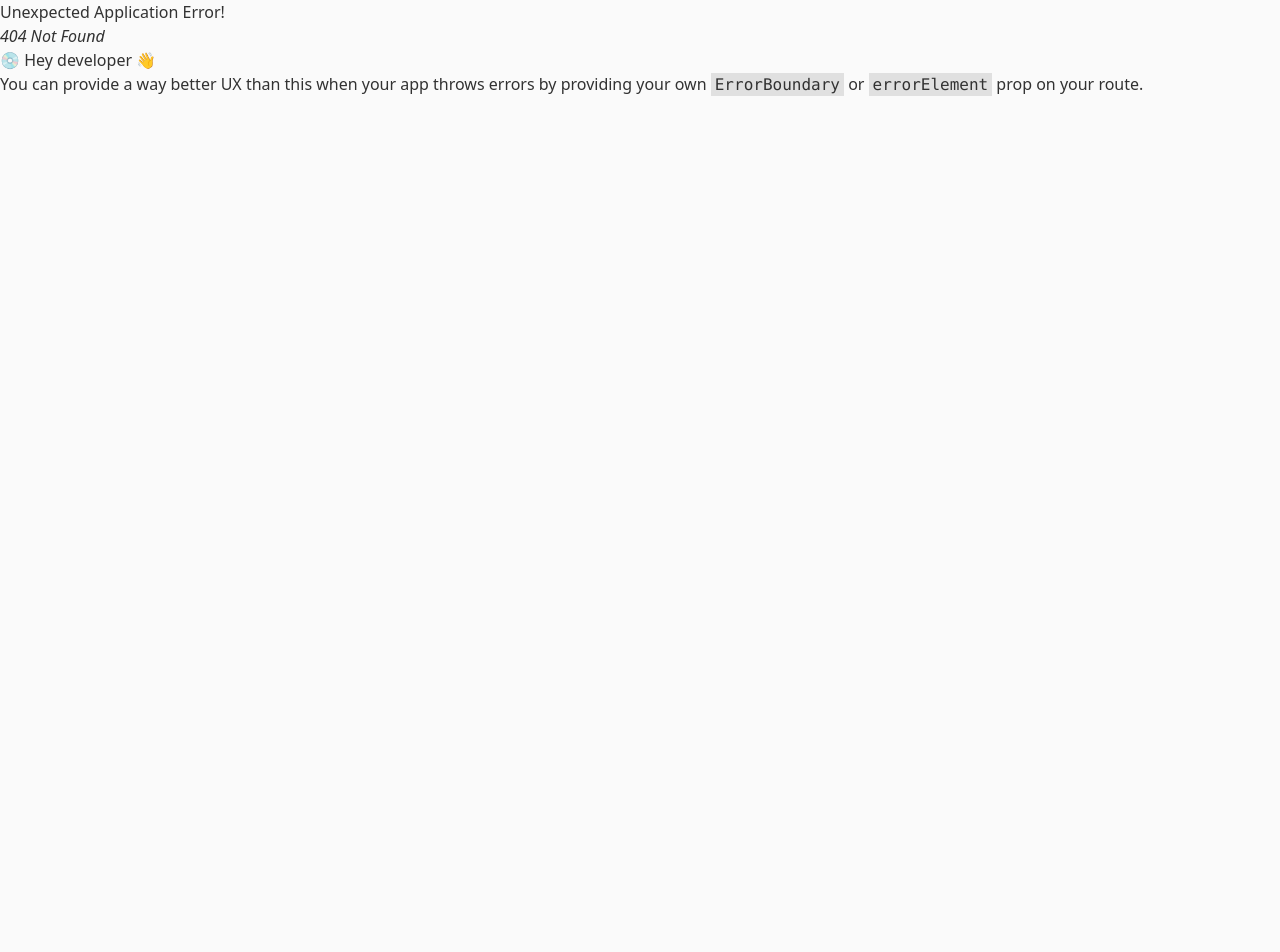
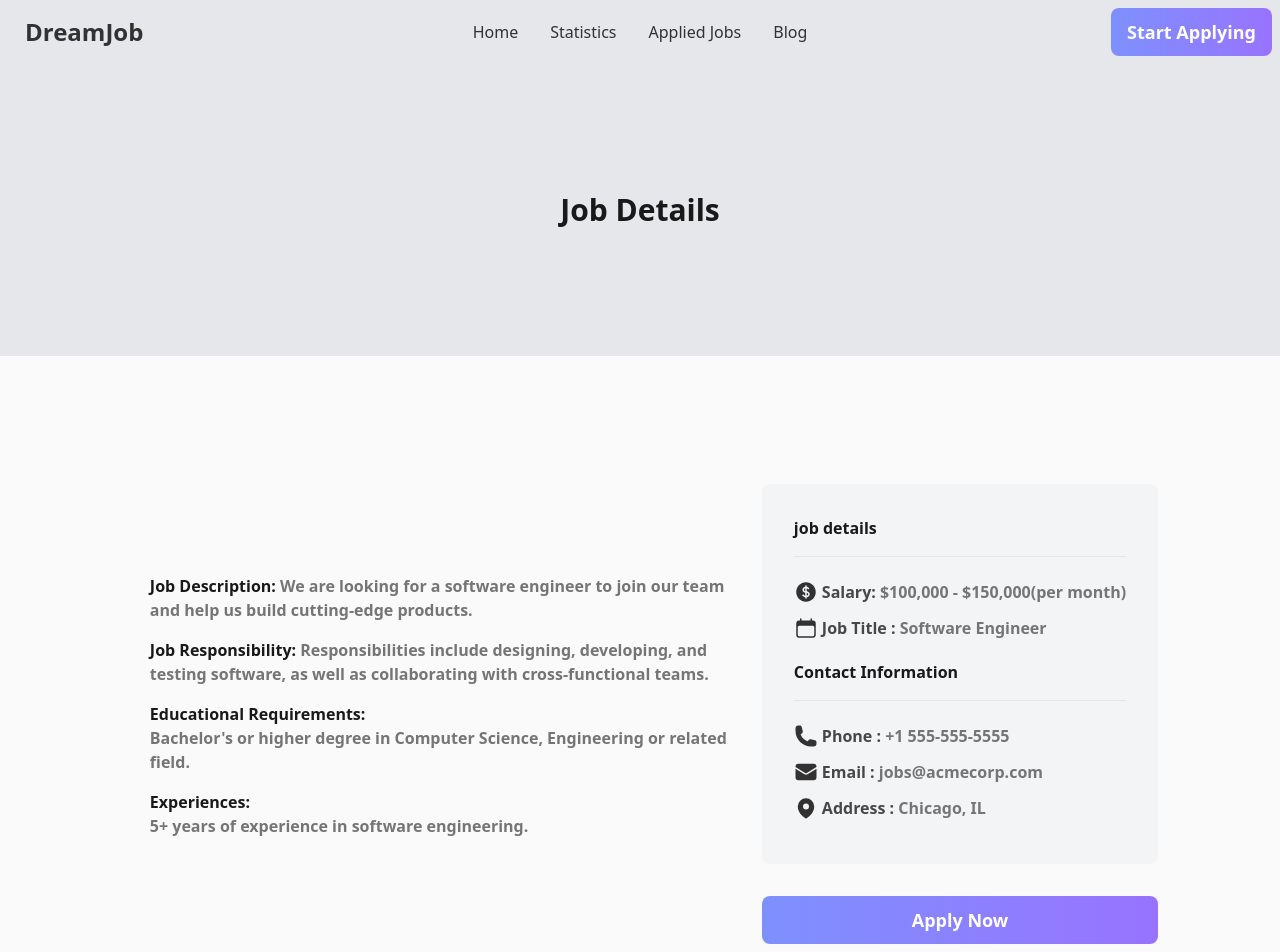
Before and after one commit to Ashik465/dream-job-react, a React (Vite) app: page /job/1 in a window 1280 px wide. Before the commit this address had no page. Shown: the top 952 px of the page. Before the commit the page ends 800 px from the top, so only its background shows below. Built offline with nearby package versions, Linux system fonts and the light colour scheme.

Commit message:
job-details-done

```diff
--- a/public/jobs.json
+++ b/public/jobs.json
@@ -12,10 +12,10 @@
         "job_responsibility": "Responsibilities include designing, developing, and testing software, as well as collaborating with cross-functional teams.",
         "educational_requirements": "Bachelor's or higher degree in Computer Science, Engineering or related field.",
         "experiences": "5+ years of experience in software engineering.",
-        "contact_information": {
+
           "phone": "+1 555-555-5555",
           "email": "jobs@acmecorp.com"
-        }
+
       },
 
       {
@@ -31,10 +31,10 @@
         "job_responsibility": "Responsibilities include defining and executing on the product road map, collaborating with cross-functional teams, and analyzing data to inform decisions.",
         "educational_requirements": "Bachelor's or higher degree in business, engineering, or related field.",
         "experiences": "5+ years of experience in product management or related field.",
-        "contact_information": {
+
           "phone": "+1 555-555-5555",
           "email": "jobs@xyzinc.com"
-        }
+
       },
 
       {
@@ -50,10 +50,10 @@
         "job_responsibility": "Responsibilities include developing and executing on marketing strategies, managing campaigns, and collaborating with cross-functional teams.",
         "educational_requirements": "Bachelor's or higher degree in marketing, business, or related field.",
         "experiences": "5+ years of experience in marketing or related field.",
-        "contact_information": {
+
           "phone": "+1 555-555-5555",
           "email": "jobs@abccorp.com"
-        }
+
       },
 
       {
@@ -69,10 +69,10 @@
         "job_responsibility": "Responsibilities include assisting with marketing campaigns, managing social media accounts, and coordinating events.",
         "educational_requirements": "Bachelor's degree in marketing, communications, or related field.",
         "experiences": "1+ years of experience in marketing or related field.",
-        "contact_information": {
+
           "phone": "+1 555-555-5555",
           "email": "jobs@abcmarketing.com"
-        }
+
       },
 
 
@@ -89,10 +89,10 @@
         "job_responsibility": "Responsibilities include identifying and pursuing new sales opportunities, maintaining customer relationships, and achieving sales targets.",
         "educational_requirements": "Bachelor's degree in business, marketing, or related field.",
         "experiences": "2+ years of experience in sales or related field.",
-        "contact_information": {
+
           "phone": "+1 555-555-5555",
           "email": "jobs@xyzcorp.com"
-        }
+
       },
 
 
@@ -109,10 +109,10 @@
         "job_responsibility": "Responsibilities include designing and developing website and web applications, testing and debugging code, and collaborating with cross-functional teams.",
         "educational_requirements": "Bachelor's degree in computer science, engineering, or related field.",
         "experiences": "3+ years of experience in web development or related field.",
-        "contact_information": {
+
           "phone": "+1 555-555-5555",
           "email": "jobs@webco.com"
-        }
+
       }
 
 ]
--- a/src/components/Job/Job.jsx
+++ b/src/components/Job/Job.jsx
@@ -1,10 +1,12 @@
 import React from "react";
 import { MapPinIcon, CurrencyDollarIcon } from "@heroicons/react/24/solid";
+import { useNavigate } from "react-router-dom";
 
 const Job = ({ job }) => {
 //   console.log(job);
 
   const {
+    id,
     company_logo,
     job_title,
     company_name,
@@ -13,6 +15,8 @@ const Job = ({ job }) => {
     fulltime_or_part_time,
     salary,
   } = job;
+
+  const navigate =useNavigate()
   return (
     <div className="shadow-2xl p-10">
       <img className="mb-6" src={company_logo} alt="" />
@@ -36,11 +40,11 @@ const Job = ({ job }) => {
         <p>Salary: {salary}</p>
       </div>
 
-      <a
+      <button onClick={()=>navigate(`/job/${id}`)}
         className="btn-main"
       >
         View  Details
-      </a>
+      </button>
     </div>
   );
 };
--- /dev/null
+++ b/src/components/JobDetails/JobDetails.jsx
@@ -0,0 +1,112 @@
+import React, { useEffect, useState } from "react";
+import { useParams } from "react-router-dom";
+import Header from "../Header/Header";
+import { CalendarIcon, CurrencyDollarIcon,MapPinIcon,PhoneIcon,EnvelopeIcon } from "@heroicons/react/24/solid";
+
+const JobDetails = () => {
+  const dynamic = useParams();
+  const jobId = dynamic.id;
+//   console.log(jobId);
+  const [jobData, setJobData] = useState([]);
+  const [jobDetails, setJobDetails] = useState({});
+
+  useEffect(() => {
+    fetch("/jobs.json")
+      .then((res) => res.json())
+      .then((data) =>{
+        setJobData(data);
+        const jobDetail = data.find((job) => job.id == jobId);
+        setJobDetails(jobDetail);
+    });
+  }, []);
+
+//   console.log(jobData);
+    // console.log(jobDetails.job_description);
+
+  const { job_description ,job_responsibility,educational_requirements , experiences,salary ,job_title,phone,email,location  } = jobDetails;
+
+
+
+
+
+
+
+  return (
+    <>
+           <Header>
+
+              <h1 className=" font-bold text-3xl my-32 pb-32 text-[#1A1919] text-center">Job Details </h1>
+
+
+           </Header>
+
+            <div className=" mx-auto container flex flex-col md:flex-row   items-center  justify-center mb-32">
+
+               <div className="p-7 md:w-[50%]">
+                 <h1 className="text-[#1A1919] font-bold mb-4">Job Description: <span className="text-[#757575]"> {job_description}</span> </h1>
+
+                 <h1 className="text-[#1A1919] font-bold mb-4">Job Responsibility: <span className="text-[#757575]"> {job_responsibility}</span> </h1>
+
+                 <h1 className="text-[#1A1919] font-bold mb-4">Educational Requirements: <br /> <span className="text-[#757575] my-2"> {educational_requirements}</span> </h1>
+
+                 <h1 className="text-[#1A1919] font-bold mb-4">Experiences: <br /> <span className="text-[#757575] my-2"> {experiences}</span> </h1>
+
+               </div>
+{/* job details start  */}
+               <div>
+                <div className="bg-gray-100 p-8 rounded-lg w-[100%]">
+
+
+                        <h1 className=" font-bold text-[#1A1919] mb-4  ">job details</h1>
+                    <div className="h-6 w-full  "><hr /></div>
+
+
+
+                    <div className="flex items-center  mb-3 ">
+
+                    <CurrencyDollarIcon className="mr-1  h-6 w-6 " />
+                    <h1 className=" font-bold text-[#474747]">Salary: <span className="text-[#757575] ">{salary}(per month)</span></h1>
+                    </div>
+
+                    <div className="flex items-center  mb-5 ">
+
+                    <CalendarIcon className="mr-1  h-6 w-6 " />
+                    <h1 className=" font-bold text-[#474747]">Job Title : <span className="text-[#757575] ">{job_title}</span></h1>
+                    </div>
+
+
+                    <h1 className=" font-bold text-[#1A1919] mb-4  ">Contact Information</h1>
+                    <div className="h-6 w-full  "><hr /></div>
+
+
+                    <div className="flex items-center  mb-3 ">
+
+                    <PhoneIcon className="mr-1  h-6 w-6 " />
+                    <h1 className=" font-bold text-[#474747]">Phone : <span className="text-[#757575] ">{phone}</span></h1>
+                    </div>
+
+                    <div className="flex items-center  mb-3 ">
+
+                    <EnvelopeIcon  className="mr-1  h-6 w-6 " />
+                    <h1 className=" font-bold text-[#474747]">Email : <span className="text-[#757575] ">{email}</span></h1>
+                    </div>
+                    <div className="flex items-center  mb-3 ">
+
+                    <MapPinIcon className="mr-1  h-6 w-6 " />
+                    <h1 className=" font-bold text-[#474747]">Address : <span className="text-[#757575] ">{location}</span></h1>
+                    </div>
+                </div>
+
+                <button className="btn-main w-full mt-8"> Apply Now </button>
+
+               </div>
+
+            </div>
+
+
+
+    </>
+  );
+};
+
+export default JobDetails;
--- a/src/components/Jobs/Jobs.jsx
+++ b/src/components/Jobs/Jobs.jsx
@@ -9,7 +9,7 @@ const Jobs = () => {
   const [categories, setCategories] = useState([]);
 
   useEffect(() => {
-    fetch("category.json")
+    fetch("/category.json")
       .then((res) => res.json())
       .then((data) => setCategories(data));
   }, []);
@@ -17,7 +17,7 @@ const Jobs = () => {
   const [showAll, setShowAll] = useState(false);
 
   useEffect(() => {
-    fetch("jobs.json")
+    fetch("/jobs.json")
       .then((res) => res.json())
       .then((data) => setJobs(data));
   }, []);
--- a/src/main.jsx
+++ b/src/main.jsx
@@ -11,6 +11,7 @@ import Jobs from './components/Jobs/Jobs';
 import Statistics from './components/Statistics/Statistics';
 import AppliedJobs from './components/AppliedJobs/AppliedJobs';
 import Blog from './components/Blog/Blog';
+import JobDetails from './components/JobDetails/JobDetails';
 
 const router = createBrowserRouter([
   {
@@ -32,6 +33,10 @@ const router = createBrowserRouter([
         element: <AppliedJobs></AppliedJobs>,
       },
       {
+        path: "job/:id",
+        element: <JobDetails></JobDetails>,
+      },
+      {
         path: "/Blog",
         element: <Blog></Blog>,
       },
```
